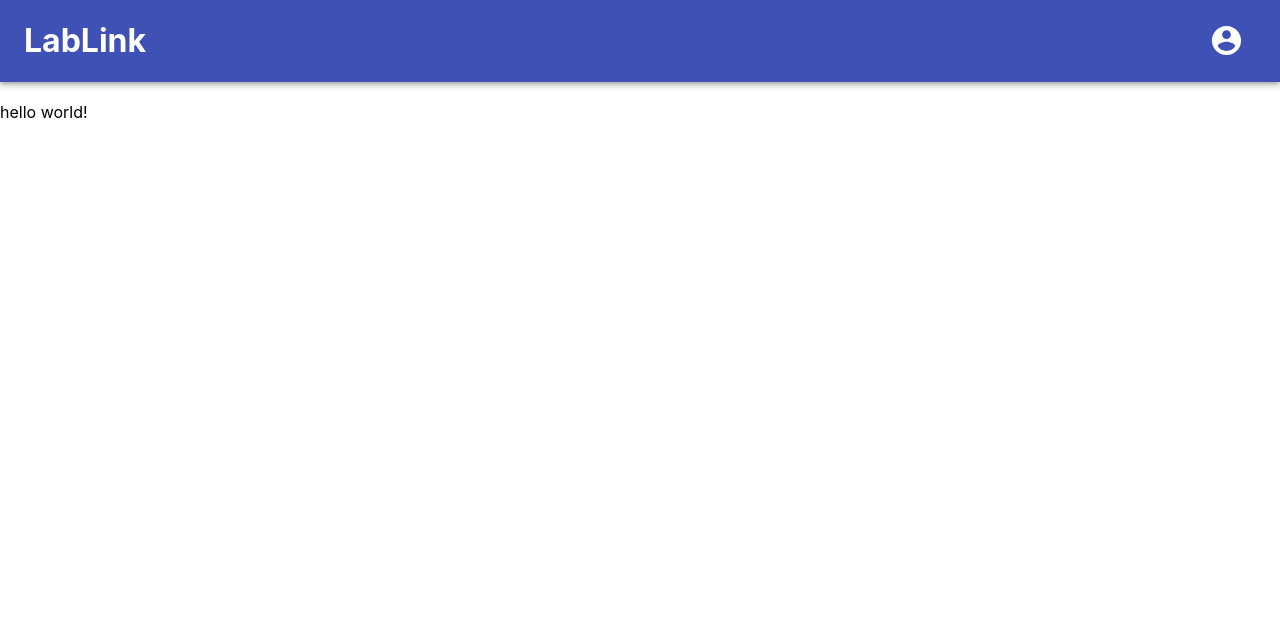
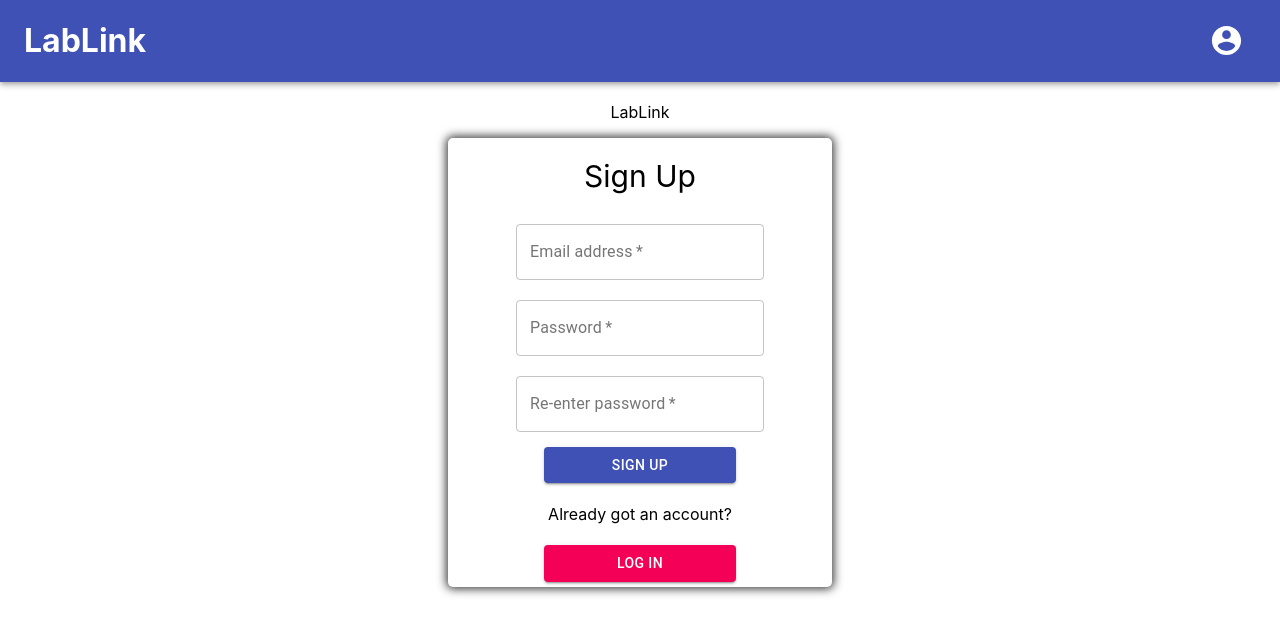
Before and after one commit to andrewnich/lablink, a React (Create React App) app in the folder frontend/: page /signup in a window 1280 px wide. Shown: the top 634 px of the page. Built offline with nearby package versions, Linux system fonts and the light colour scheme.

Commit message:
Added sign up page

```diff
--- a/frontend/src/pages/Login.js
+++ b/frontend/src/pages/Login.js
@@ -7,7 +7,9 @@ import Button from '@material-ui/core/Button';
 import { useHistory, Link } from 'react-router-dom';
 
 const useStyles = makeStyles(() => ({
-  logo: {},
+  logo: {
+    textAlign: 'center'
+  },
 
   signIn: {
     display: 'block',
@@ -64,7 +66,7 @@ const Login = () => {
       <p className={classes.logo}>LabLink</p>
       <form>
         <div className={classes.signInContainer}>
-          <p className={classes.signIn}>Sign In</p>
+          <p className={classes.signIn}>Log In</p>
 
           <TextField
             className={classes.textEntry}
@@ -94,6 +96,8 @@ const Login = () => {
             Log In
           </Button>
 
+          <p>Don't have an account?</p>
+
           <Button
             className={classes.button}
             color='secondary'
--- a/frontend/src/pages/SignUp.js
+++ b/frontend/src/pages/SignUp.js
@@ -1,7 +1,111 @@
 import React from 'react';
+import TextField from '@material-ui/core/TextField';
+import { makeStyles } from '@material-ui/core/styles';
+import { FormHelperText } from '@material-ui/core';
+import Button from '@material-ui/core/Button';
 
-const DummyComponent = () => {
-  return <div>hello world!</div>;
+import { useHistory, Link } from 'react-router-dom';
+
+const useStyles = makeStyles(() => ({
+  logo: {
+    textAlign: 'center'
+  },
+
+  signUp: {
+    display: 'block',
+    fontSize: '30px',
+    padding: '0px',
+    margin: '20px',
+  },
+
+  signUpContainer: {
+    display: 'flex',
+    margin: 'auto',
+    flexDirection: 'column',
+    width: '30%',
+    boxShadow: '0px 0px 10px 2px #3d3d3d',
+    padding: 'px',
+    borderRadius: '5px',
+    alignItems: 'center',
+  },
+
+  textEntry: {
+    margin: '10px',
+  },
+
+  forgotPassword: {
+    textAlign: 'right',
+    fontSize: '10px',
+    display: 'block',
+  },
+
+  button: {
+    width: '50%',
+    margin: '5px',
+  },
+}));
+
+const Login = () => {
+  const classes = useStyles();
+  const history = useHistory();
+
+  return (
+    <div>
+      <p className={classes.logo}>LabLink</p>
+      <form>
+        <div className={classes.signUpContainer}>
+          <p className={classes.signUp}>Sign Up</p>
+
+          <TextField
+            className={classes.textEntry}
+            variant='outlined'
+            label='Email address'
+            name='email'
+            required
+          />
+          <TextField
+            className={classes.textEntry}
+            variant='outlined'
+            label='Password'
+            type='password'
+            name='password'
+            required
+          />
+          <TextField
+            className={classes.textEntry}
+            variant='outlined'
+            label='Re-enter password'
+            type='password'
+            name='reenterPassword'
+            required
+          />
+          <Button
+            className={classes.button}
+            color='primary'
+            variant='contained'
+            type='submit'
+            fullWidth
+          >
+            Sign Up
+          </Button>
+
+          <p>Already got an account?</p>
+
+          <Button
+            className={classes.button}
+            color='secondary'
+            variant='contained'
+            fullWidth
+            component={Link}
+            to='/'
+          >
+            Log In
+          </Button>
+
+        </div>
+      </form>
+    </div>
+  );
 };
 
-export default DummyComponent;
+export default Login;
```
